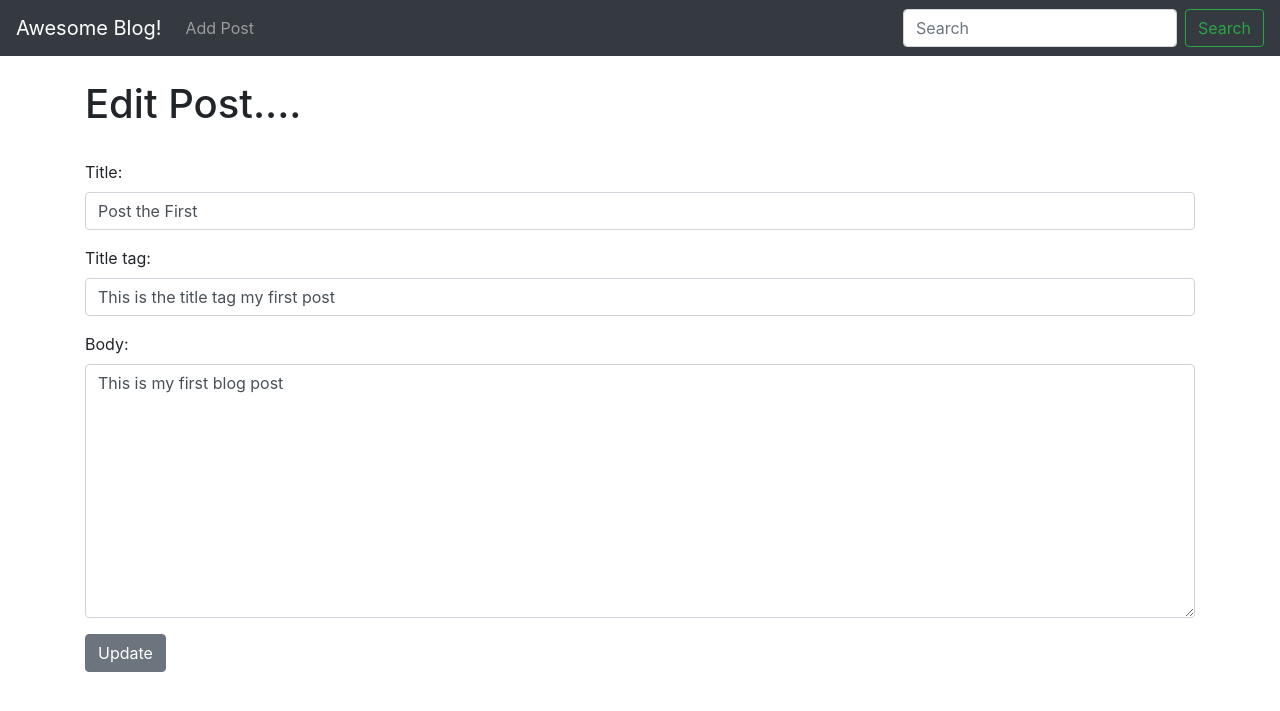
After one commit to prabhathshanuka/DjangoBlogPosting, a Django app: page /article/edit/1 in a window 1280 px wide. The commit adds this page. Shown: the top 711 px of the page. Run offline with Django 3.2, Linux system fonts and the light colour scheme; data comes from the database, SQL or seed files in the repository; both versions use the stored data as it was after the commit; some libraries are stand-ins or nearby versions.

Commit message:
add edit feture to blog

```diff
--- a/ablog/theblog/forms.py
+++ b/ablog/theblog/forms.py
@@ -15,3 +15,17 @@ class PostForm(forms.ModelForm):
 
 
 		 		}
+
+class EditForm(forms.ModelForm):
+	class Meta:
+		model = Post
+		fields = ('title', 'title_tag', 'body')
+
+		widgets = {
+			'title': forms.TextInput(attrs={'class': 'form-control', 'placeholder': 'this is Title Placeholder'}),
+			'title_tag': forms.TextInput(attrs={'class': 'form-control'}),
+			'body': forms.Textarea(attrs={'class': 'form-control'}),
+
+
+
+		 		}
--- /dev/null
+++ b/ablog/theblog/templates/Edit_post.html
@@ -0,0 +1,18 @@
+{% extends 'base.html' %}
+{% block title %}Edit Blog Post {% endblock %}
+
+{% block content %}
+
+<h1> Edit Post.... </h1>
+<br>
+<div class="form-group">
+<form method="POST">
+	{% csrf_token %}
+	{{ form.as_p}}
+
+<button class="btn btn-secondary">Update</button>
+</div>
+
+
+
+{% endblock %}
--- a/ablog/theblog/templates/article_details.html
+++ b/ablog/theblog/templates/article_details.html
@@ -11,7 +11,7 @@
 <body>
 	<h1> {{post.title}}</h1>
 	<small>By:{{post.author.first_name}}
-	{{post.author.last_name}}</small><br>
+	{{post.author.last_name}}-<a href="{% url 'update_post' post.pk %}">(Edit)</a></small><br>
 	<hr>
 	<br/></br>
 	<a href="{% url 'home' %}" class = "btn btn-secondary">Back</a>
--- a/ablog/theblog/templates/home.html
+++ b/ablog/theblog/templates/home.html
@@ -16,8 +16,9 @@
 		<a href="{% url 'article-detail' post.pk %}">
 
 		{{post.title}}</a> - {{post.author.first_name}}
-		{{post.author.last_name}}<br/>
-	{{post.body}}</li> <!--list-->
+		{{post.author.last_name}} - <small><a href="{% url 'update_post' post.pk %}">(Edit)</a></small>
+		<br/>
+		{{post.body}}</li> <!--list-->
 
 {% endfor%}
 
--- a/ablog/theblog/urls.py
+++ b/ablog/theblog/urls.py
@@ -15,12 +15,13 @@ Including another URLconf
 """
 from django.urls import path
 #from . import views
-from .views import HomeView,ArticleDetailView,AddPostView #comming from views.py and ArticleDetailView class
+from .views import HomeView,ArticleDetailView,AddPostView,UpdatePostView  #comming from views.py and ArticleDetailView class
 
 urlpatterns = [
 
 	path('',HomeView.as_view(), name = "home"), #this is how we add the html view
 	path('article/<int:pk>', ArticleDetailView.as_view(), name= 'article-detail'),
 	path('add_post/', AddPostView.as_view(), name='add_post'),
+	path('article/edit/<int:pk>', UpdatePostView.as_view(), name='update_post'),
 
 ]
--- a/ablog/theblog/views.py
+++ b/ablog/theblog/views.py
@@ -1,7 +1,8 @@
 from django.shortcuts import render
-from django.views.generic import ListView, DetailView, CreateView
+from django.views.generic import ListView, DetailView, CreateView, UpdateView
 from .models import Post
 from .forms import PostForm
+from .forms import EditForm
 # Create your views here.
 #def home(request):
 	#return render(request, 'home.html', {})
@@ -22,3 +23,7 @@ class AddPostView(CreateView):
 	template_name = 'add_post.html'
 	#fields = '__all__'
 	#fields = ('title','body')
+class UpdatePostView(UpdateView):
+	model = Post
+	form_class = EditForm
+	template_name = 'edit_post.html'
```
Also changed, not shown: ablog/db.sqlite3.
